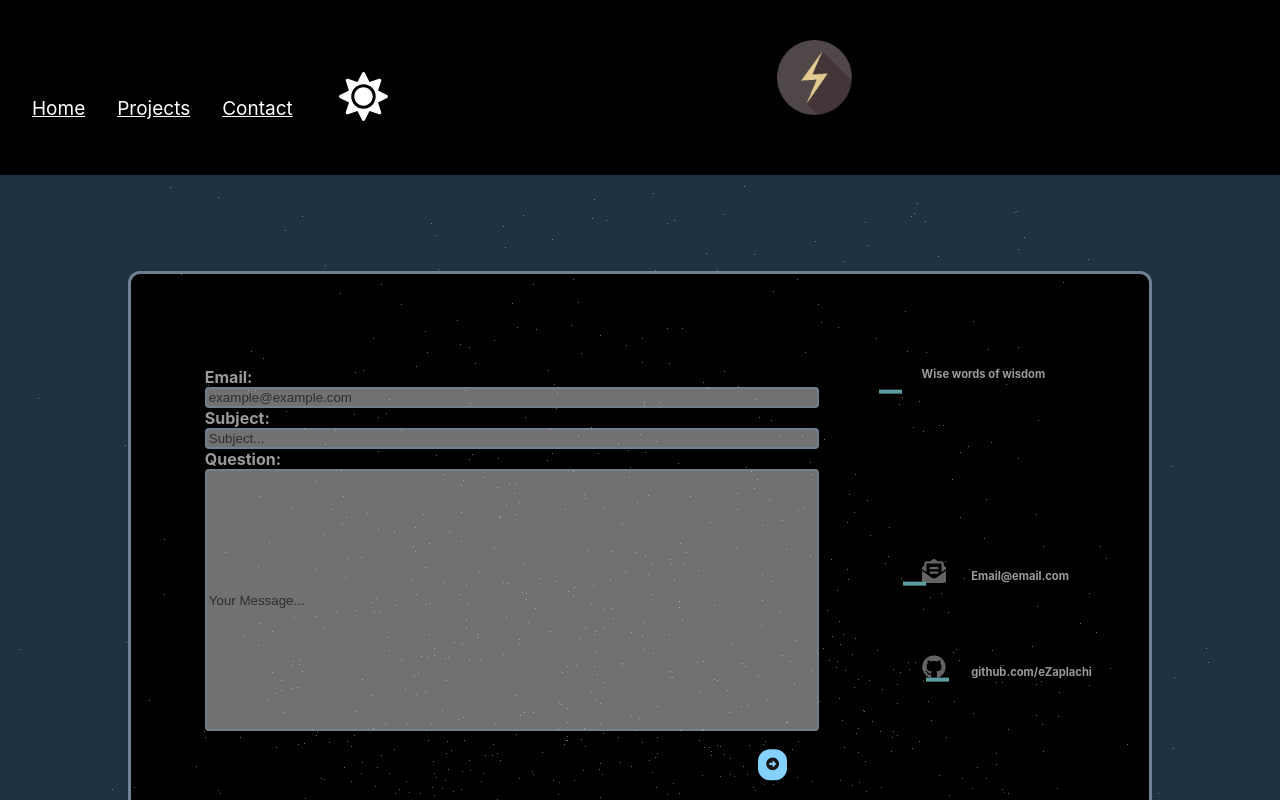
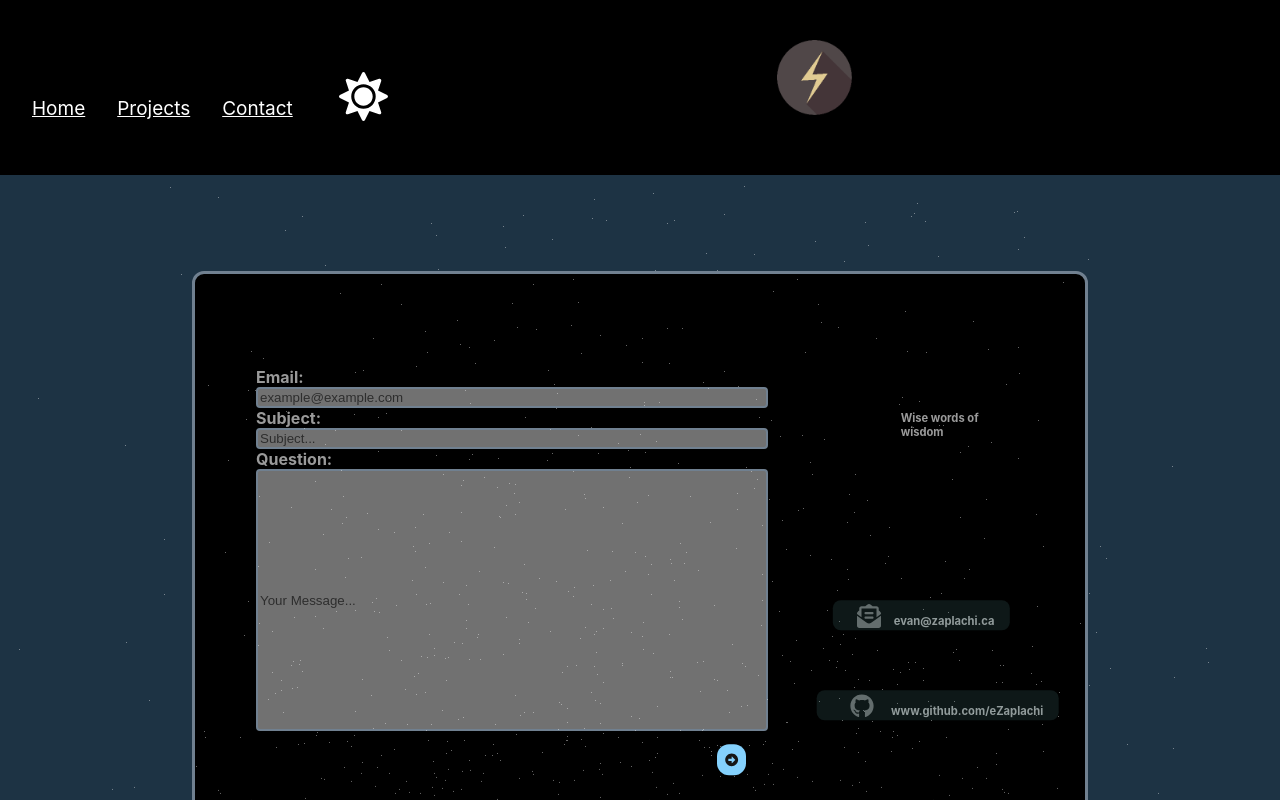
Before and after one commit to eZaplachi/zaplachi.ca, a Next.js app: page /contact in a window 1280 px wide. Shown: the top 800 px of the page. Built offline with nearby package versions, Linux system fonts and the light colour scheme.

Commit message:
See https://github.com/ezap2000/website/commit/712fca022096f51d66445e76e6a080a8b8c87f13 from refs/heads/main

```diff
--- a/components/ContactInfo.tsx
+++ b/components/ContactInfo.tsx
@@ -1,5 +1,70 @@
+import { FontAwesomeIcon } from "@fortawesome/react-fontawesome";
+import { faGithub } from "@fortawesome/free-brands-svg-icons";
+import { faEnvelopeOpenText } from "@fortawesome/free-solid-svg-icons";
+import { useEffect, useState, useRef } from "react";
+import styles from "../styles/components/ContactInfo.module.css";
+
 const ContactInfo = () => {
-	return <div></div>;
+	const copyRef = useRef<HTMLDivElement>(null);
+	const [copy, setCopy] = useState("none");
+	const links = {
+		email: "evan@zaplachi.ca",
+		github: "www.github.com/eZaplachi",
+	};
+
+	useEffect(() => {
+		if (copyRef && copyRef.current) {
+			switch (copy) {
+				case "none":
+					copyRef.current.style.maxHeight = "0px";
+					break;
+				case "email":
+					copyRef.current.style.maxHeight = `${copyRef.current.scrollWidth}px`;
+					copyRef.current.style.opacity = "1";
+					navigator.clipboard.writeText(links.email);
+					break;
+				case "github":
+					copyRef.current.style.maxHeight = `${copyRef.current.scrollWidth}px`;
+					copyRef.current.style.opacity = "1";
+					navigator.clipboard.writeText(links.github);
+					break;
+				default:
+					copyRef.current.style.maxHeight = "0px";
+					break;
+			}
+		}
+	}, [copyRef, copy]);
+
+	const copiedEmail = () => {
+		setCopy("email");
+	};
+
+	const copiedGithub = () => {
+		setCopy("github");
+	};
+
+	return (
+		<div className={styles.wrapper}>
+			<div className={styles.contact}>
+				<p className={styles.memoText}>Wise words of wisdom</p>
+			</div>
+			<div className={styles.copyMsg} ref={copyRef}>
+				<span>Copied {copy} link to clipboard</span>
+			</div>
+			<div className={styles.contact} onClick={copiedEmail}>
+				<FontAwesomeIcon icon={faEnvelopeOpenText} className={styles.icon} />
+				<span className={styles.contactText} id={styles.mail}>
+					{links.email}
+				</span>
+			</div>
+			<div className={styles.contact} onClick={copiedGithub}>
+				<FontAwesomeIcon icon={faGithub} className={styles.icon} />
+				<span className={styles.contactText} id={styles.github}>
+					{links.github}
+				</span>
+			</div>
+		</div>
+	);
 };
 
 export default ContactInfo;
--- a/components/Navbar.tsx
+++ b/components/Navbar.tsx
@@ -15,11 +15,9 @@ import useScroll from "../hooks/useScroll";
 const Navbar = () => {
   const [expand, setExpand] = useState(false);
   const ref = useRef<HTMLInputElement>(null);
-  const btnRef = useRef<HTMLAnchorElement>(null);
 
   const expanded = () => {
     setExpand(!expand);
-    themeRotate();
   };
 
   useEffect(() => {
@@ -37,11 +35,6 @@ const Navbar = () => {
     }
   }, [ref, expand]);
 
-  const themeRotate = () => {
-    let icon = document.getElementById("icon")!;
-    icon.style.transform = expand ? "rotate(720deg)" : "rotate(-720deg)";
-  };
-
   useScroll((offset: number) => {
     function scrollRotate() {
       let image = document.getElementById("reload")!;
@@ -54,11 +47,6 @@ const Navbar = () => {
       };
     }
   });
-
-  let rotation = 0;
-  if (expand) {
-    rotation = 720;
-  }
 
   return (
     <div>
--- a/pages/api/contact.ts
+++ b/pages/api/contact.ts
@@ -2,10 +2,7 @@ import { NextApiRequest, NextApiResponse } from "next";
 import { createTransport } from "nodemailer";
 import credents from "../../../auth/smiling-matrix-320009-dc22a2a1f92c.json";
 
-export default async function handler(
-  req: NextApiRequest,
-  res: NextApiResponse
-) {
+export default async function handler(req: NextApiRequest, res: NextApiResponse) {
 	try {
 		const transporter = createTransport({
 			port: 465,
@@ -24,11 +21,11 @@ export default async function handler(
 			to: ["evan@zaplachi.ca", req.body.email],
 			subject: "Thank you for contacting Evan Zap",
 			text:
-        "I really appriciate the message and I will get back to you as soon as I can. | Your Message: | Subject: " +
+				"I really appreciate the message and I will get back to you as soon as I can. | Your Message: | Subject: " +
 				req.body.subject +
 				"| Message: " +
 				req.body.message,
-      html: `<div>I really appriciate the message and I will get back to you as soon as I can.</div>
+			html: `<div>I really appreciate the message and I will get back to you as soon as I can.</div>
             <div><h3>Your Message:</h3>
             <h6>Subject:</h6>
             <p>${req.body.subject}</p>
--- a/pages/contact.tsx
+++ b/pages/contact.tsx
@@ -1,35 +1,21 @@
-import { faGithub } from "@fortawesome/free-brands-svg-icons";
-import { faEnvelopeOpenText } from "@fortawesome/free-solid-svg-icons";
-import { library } from "@fortawesome/fontawesome-svg-core";
-import { FontAwesomeIcon } from "@fortawesome/react-fontawesome";
 import Layout from "../components/Layout";
 import ContactForm from "../components/ContactForm";
+import ContactInfo from "../components/ContactInfo";
 import styles from "../styles/pages/Contact.module.css";
 
 const Contact = () => {
-	library.add(faEnvelopeOpenText, faGithub);
-
 	return (
 		<main>
 			<Layout footerText='another footer'>
 				<body className={styles.wrapper}>
-					<div id={styles.aside1}></div>
 					<div className={styles.container} />
 					<div className={styles.inputCon} />
-					<div className={styles.contactCon} />
-					<div className={styles.contact} id={styles.memo}>
-						<p className={styles.contactText}>Wise words of wisdom</p>
-					</div>
-					<div className={styles.contact} id={styles.mail}>
-						<FontAwesomeIcon icon={faEnvelopeOpenText} className={styles.icon} />
-						<span className={styles.contactText}>Email@email.com</span>
-					</div>
-					<div className={styles.contact} id={styles.github}>
-						<FontAwesomeIcon icon={faGithub} className={styles.icon} />
-						<span className={styles.contactText}>github.com/eZaplachi</span>
-					</div>
 					<div className={styles.input}>
 						<ContactForm />
+					</div>
+					<div className={styles.contactCon} />
+					<div className={styles.contact}>
+						<ContactInfo />
 					</div>
 				</body>
 			</Layout>
--- a/pages/index.tsx
+++ b/pages/index.tsx
@@ -11,7 +11,7 @@ const Home: NextPage = () => {
         <title>Evan&apos;s Website</title>
         <meta
           name='description'
-          content='Evan Zaplachinskis Personal Websiste'
+          content='Evan Zaplachinskis Personal Website'
         />
         <link rel='icon' href='/favicon.ico' />
       </Head>
--- a/styles/components/Card.module.css
+++ b/styles/components/Card.module.css
@@ -23,7 +23,6 @@
 
 .cardTitle {
 	position: relative;
-	margin-left: 0.5vw;
 	font-weight: bold;
 	width: max-content;
 }
@@ -59,6 +58,7 @@
 	padding: 0.5em;
 	margin-left: 90%;
 	opacity: 1;
+	transition: 0.3s linear;
 }
 
 .button:hover,
--- /dev/null
+++ b/styles/components/ContactInfo.module.css
@@ -0,0 +1,97 @@
+.wrapper {
+	display: inline-flex;
+	flex-flow: column nowrap;
+	z-index: 50;
+	height: 80%;
+	text-align: left;
+	justify-content: space-around;
+	align-items: baseline;
+	font-size: 1rem;
+	font-weight: bold;
+}
+
+.contact {
+	display: inline-block;
+	padding: 1ch;
+
+}
+
+.icon {
+	font-size: calc(20px + 0.5vmin);
+	margin-left: -15%;
+	color: var(--scndHeaderClrDark);
+	transition: 0.3s ease;
+	display: inline-block;
+}
+
+.memoText {
+	margin-left: 20%;
+	margin-bottom: 1ch;
+}
+
+.copyMsg {
+	border-radius: 4px;
+	display: inline-block;
+	overflow: hidden;
+	color: black;
+	opacity: 0;
+	background-color: var(--inputBkgClr);
+	border: 1px solid var(--scndHeaderClrLight);
+	margin: 1ch;
+	padding: 8px;
+	transition: 0.3s ease;
+}
+
+.contactText {
+	margin-left: 15%;
+}
+
+.contactText::after {
+	content: "";
+	position: absolute;
+	height: 4ch;
+	background: var(--navbarActiveClr);
+	opacity: 0.15;
+	border-radius: 8px;
+}
+
+#mail::after {
+	transform: translateY(-0.5ch) translateX(-21.5ch);
+	width: 23.5ch;
+}
+
+#github::after {
+	transform: translateY(-0.5ch) translateX(-30ch);
+	width: 32ch;
+
+}
+
+@media (hover) {
+	.icon:hover,
+	.icon:focus-visible {
+		color: var(--scndHeaderClrLight);
+	}
+	.contactText::after {
+		background: transparent;
+	}
+}
+
+@media screen and (max-width: 1400px) {
+	.contact {
+		font-size: 0.7rem;
+	}
+
+	.contactText {
+		margin-left: 10%;
+	}
+}
+
+@media screen and (max-width: 900px) {
+	.contact {
+		font-size: 1rem;
+	}
+
+	.contactText {
+		margin-left: 10%;
+	}
+}
--- a/styles/pages/Contact.module.css
+++ b/styles/pages/Contact.module.css
@@ -33,8 +33,8 @@
 }
 
 .contactCon {
+	grid-row: 2 / 9;
 	grid-column: content;
-  grid-row: 2 / 9;
 	background-color: transparent;
 	background-size: cover;
 	border: 3px solid transparent;
@@ -42,113 +42,15 @@
 }
 
 .contact {
-  height: min-content;
+	grid-row: 3 / 8;
+	grid-column: content;
+	width: 80%;
 	color: var(--scndHeaderClr);
-  font-size: 1rem;
-  font-weight: bold;
-  transition: 0.3s ease;
-}
-
-.icon {
-  font-size: calc(20px + 0.5vmin);
-  margin-left: 10%;
-  color: var(--scndHeaderClrDark);
-}
-
-.contactText {
-  margin-left: 15%;
-  display: inline;
-  position: relative;
-}
-
-.contactText::after {
-  content: "";
-  position: absolute;
-  width: 3ch;
-  height: 4px;
-  background: var(--navbarActiveClr);
-  transform: translateY(3ch) translateX(-22ch);
-}
-
-#aside1 {
-  grid-row: 24;
-  grid-column: space 1;
-}
-
-#aside2 {
-  grid-row: all;
-  grid-column: space 2;
-}
-
-#memo {
-  grid-column: content;
-  grid-row: 3;
-}
-
-#mail {
-  grid-column: content;
-  grid-row: 5;
-}
-
-#github {
-  grid-column: content;
-  grid-row: 6;
-}
-
-@media (hover) {
-  .icon:hover, .icon:focus-visible {
-    color: var(--scndHeaderClrLight);
-  }
-  .contactText::after {
-    background: transparent;
-  }
-}
-
-@media screen and (max-width: 1800px) {
-  .wrapper {
-    grid-template-columns: [space] 10% [text] 60% [content] 20% [space] 10%;
-  }
-}
-
-@media screen and (max-width: 1400px) {
-  .contact {
-    font-size: 0.7rem;
-  }
-
-  .contactText {
-    margin-left: 10%;
-  }
+	justify-self: center;
+	text-align: center;
 }
 
 @media screen and (max-width: 900px) {
-  .wrapper {
-    grid-template-columns: [space] 10% [text] 80% [space] 10%;
-    grid-template-rows: repeat(16, 6pc);
-  }
-
-  .contact {
-    font-size: 1rem;
-  }
-
-  .contactText {
-    margin-left: 10%;
-  }
-
-  #memo {
-    grid-column: text;
-    grid-row: 9;
-  }
-
-  #mail {
-    grid-column: text;
-    grid-row: 11;
-  }
-
-  #github {
-    grid-column: text;
-    grid-row: 12;
-  }
-
 	.contactCon {
 		grid-column: text;
 		grid-row: 9 / 14;
--- a/styles/pages/Contact.module.css.d.ts
+++ b/styles/pages/Contact.module.css.d.ts
@@ -5,12 +5,6 @@ declare const styles: {
   readonly "input": string;
   readonly "contactCon": string;
   readonly "contact": string;
-  readonly "icon": string;
   readonly "contactText": string;
-  readonly "aside1": string;
-  readonly "aside2": string;
-  readonly "memo": string;
-  readonly "mail": string;
-  readonly "github": string;
 };
 export = styles;
```
Also changed, not shown: styles/components/ContactInfo.module.css.d.ts (added, +11 -0 lines). Lines whose indentation alone changed are shown as unchanged.
